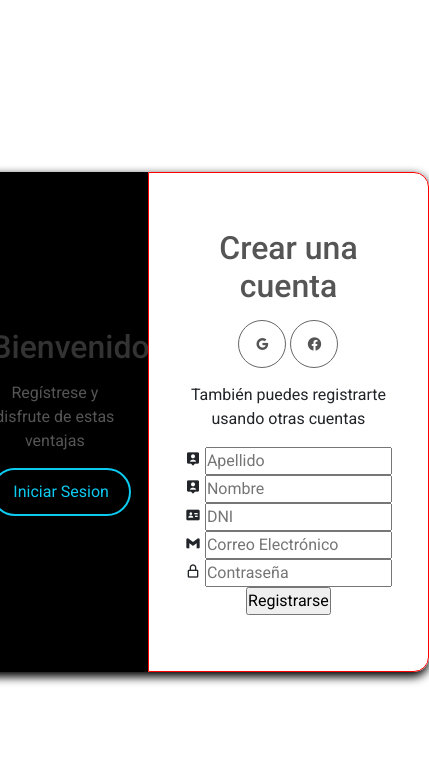
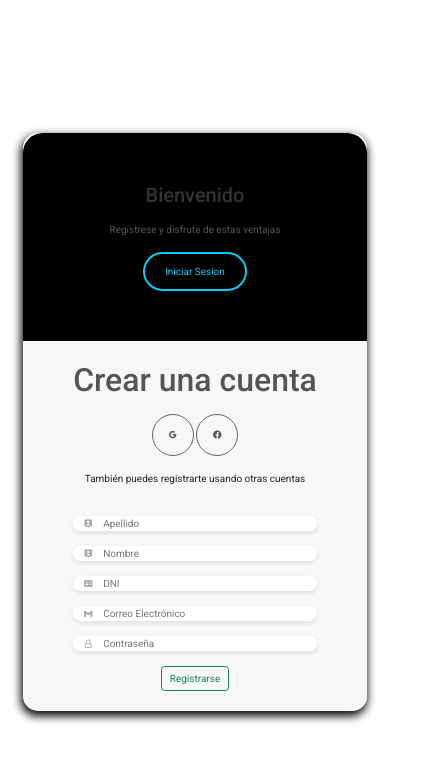
Before and after one commit to MariaBelenCastro/proyecto2-RC, a plain HTML site: page pages/register.html in a window 390 px wide. Shown: the whole page, 429 px wide, since content can reach past the window. Drawn offline with nearby package versions, Linux system fonts and the light colour scheme.

Commit message:
Register responsive

```diff
--- a/pages/login.html
+++ b/pages/register.html
@@ -4,20 +4,20 @@
     <meta charset="UTF-8">
     <meta name="viewport" content="width=device-width, initial-scale=1.0">
     <link rel="stylesheet" href="../styles/app.css">
-    <link rel="stylesheet" href="../styles/login.css">
+    <link rel="stylesheet" href="../styles/register.css">
     <link href="https://cdn.jsdelivr.net/npm/bootstrap@5.3.2/dist/css/bootstrap.min.css" rel="stylesheet" integrity="sha384-T3c6CoIi6uLrA9TneNEoa7RxnatzjcDSCmG1MXxSR1GAsXEV/Dwwykc2MPK8M2HN" crossorigin="anonymous">
     <link rel="preconnect" href="https://fonts.googleapis.com">
     <link rel="preconnect" href="https://fonts.gstatic.com" crossorigin>
     <link href="https://fonts.googleapis.com/css2?family=Roboto:ital,wght@0,100;0,300;0,400;0,500;0,700;0,900;1,100;1,300;1,400;1,500;1,700;1,900&display=swap" rel="stylesheet">
     <link href='https://unpkg.com/boxicons@2.1.4/css/boxicons.min.css' rel='stylesheet'>
-    <title>Inicio de sesión</title>
+    <title>Registrarse</title>
 </head>
 <body>
     <nav></nav>
     <div class="formularioContenedor">
         <div class="contenedorInformacion">
             <div class="informacion">
-                <h2>Bienvenido</h2>
+                <h3>Bienvenido</h3>
                 <p>Regístrese y disfrute de estas ventajas</p>
                 <input class="btn btn-outline-info" type="button" value="Iniciar Sesion">
             </div>
@@ -32,7 +32,7 @@
                 <i class='bx bxl-facebook-circle' ></i>
             </div>
             <p>También puedes registrarte usando otras cuentas</p>
-            <form>
+            <form class="form">
                 <label>
                     <i class='bx bxs-user-pin'></i>
                     <input type="text" placeholder="Apellido">
@@ -53,7 +53,7 @@
                     <i class='bx bx-lock-alt' ></i>
                     <input type="password" placeholder="Contraseña">
                 </label>
-                <input type="submit" value="Registrarse">
+                <button type="button" class="btn btn-outline-success">Registrarse</button>
             </form>
             </div>
         </div>
--- a/styles/login.css
+++ b/styles/register.css
@@ -31,7 +31,7 @@ body {
     color: #333;
 }
 
-.informacion h2{
+.informacion h3{
     font-size: 32px;
 }
 
@@ -50,10 +50,10 @@ body {
 .formularioInformacion {
     display: flex;
     width: 60%;
+    background-color: #f7f7f7;
     align-items: center;
     justify-content: center;
     text-align: center;
-    border: solid thin red;
     border-top-right-radius: 15px;
     border-bottom-right-radius: 15px;
 }
@@ -72,7 +72,7 @@ body {
 }
 
 .iconos {
-    margin: 15px 0;
+    margin: 15px 40px;
 }
 
 .iconos i{
@@ -80,6 +80,7 @@ body {
     border: solid thin #666;
     border-radius: 50%;
     padding: 15px;
+    margin-inline: 20px;
     color: #555;
     transition: background-color 0.3s ease;
 }
@@ -88,3 +89,71 @@ body {
     background-color: #c7eef3;
     color: #fff;
 }
+
+.form{
+    margin: 30px 0 0 0;
+}
+
+.form label{
+    display: flex;
+    align-items: center;
+    background-color: #fff;
+    margin-bottom: 15px;
+    border-radius:20px;
+    padding: 0 10px;
+    box-shadow: 0 2px 5px rgba(0 ,0 ,0 , .1)
+}
+
+.form label input {
+    width: 100%;
+    background-color: #fff;
+    padding: 0 10px;
+    border: none;
+    outline: none;
+    color: #222;
+}
+
+form label i{
+    color: #a7a7a7;
+    padding-right: 0;
+}
+
+
+@media (max-width: 768px) {
+    html {
+        font-size: 12px;
+    }
+    .informacion h3{
+        font-size: 20px;
+    }
+    .iconos {
+        margin: 15px 10px;
+    }
+    .iconos i {
+    margin-inline: 0px;
+    }
+}
+
+@media (max-width: 576px) {
+    html {
+        font-size: 10px;
+    }
+    .formularioContenedor{
+        height: auto;
+        flex-direction: column;
+    }
+    .contenedorInformacion{
+        width: 100%;
+        padding: 20px;
+        border-top-left-radius: 20px;
+        border-top-right-radius: 20px;
+        border-bottom-left-radius: 0;
+    }
+    .formularioInformacion{
+        width: 100%;
+        padding: 20px;
+        border-bottom-left-radius: 20px;
+        border-top-right-radius: 0;
+    }
+
+}
```
